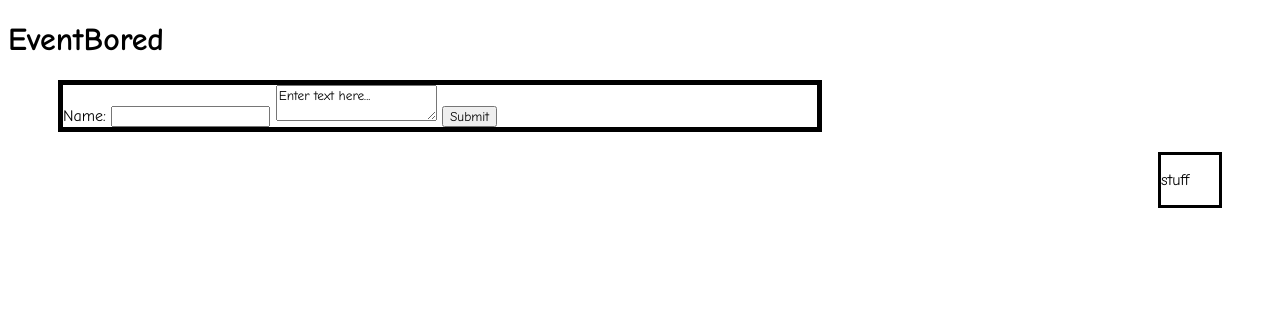
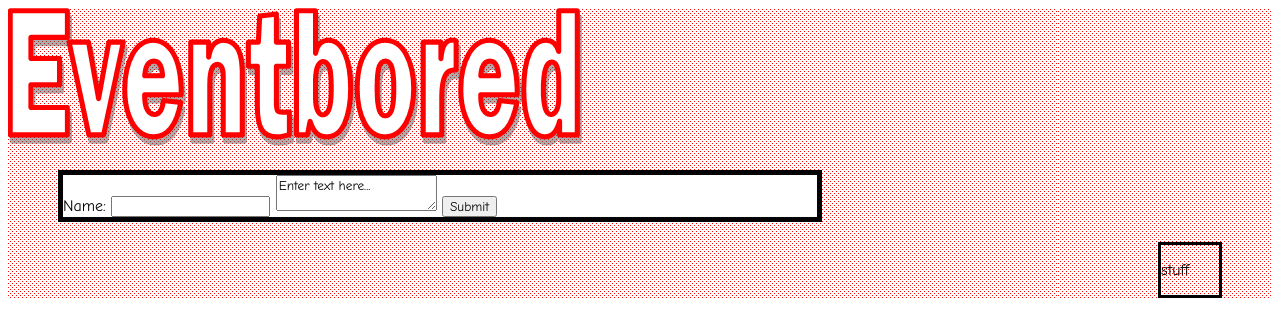
Before and after one commit to Kennysc/EventBored, a plain HTML site: page index.html in a window 1280 px wide. Drawn offline with Linux system fonts and the light colour scheme.

Commit message:
added styling

```diff
--- a/index.html
+++ b/index.html
@@ -8,19 +8,17 @@
       <link href="./styles.css" rel="stylesheet">
     </head>
   <body>
-  	<h1>EventBored</h1>
-  	<div class="container">
-  	<form id="usrform">
-  Name: <input type="text" name="usrname">
-
-<textarea name="comment" form="usrform">Enter text here...</textarea>
- <input type="submit">
-</form>
-
+  	<div id= "main_content">
+  		<img src="./EventBored_Title.png">
+  			<div class="container">
+  				<form id="usrform"> Name: <input type="text" name="usrname">
+						<textarea name="comment" form="usrform">Enter text here...</textarea>
+ 					<input type="submit">
+				</form>
 	</div>
   	<div class="Box">
   		<p> stuff </p>
   	</div>
-      <!-- Insert Code here -->
+  </div>
   </body>
 </html>
--- a/styles.css
+++ b/styles.css
@@ -1,7 +1,9 @@
  *{
  	font-family: "Comic Sans MS";
  }
-
+#main_content {
+	background-image:url("./EventBored_Background.png");
+}
  .container {
  	display: flex;
  	justify-content: flex-start;
@@ -12,6 +14,7 @@
  	margin-bottom: 10px;
  	border: 5px solid black;
  }
+
  .Box {
  	display: flex;
  	justify-content: flex-start;
@@ -22,3 +25,7 @@
  	margin-bottom: 10px;
  	border: 3px	solid black;
  }
+
+form {
+	background-color: white;
+ }
```
Also changed, not shown: EventBored_Background.PNG (added), EventBored_Title.png (added).
